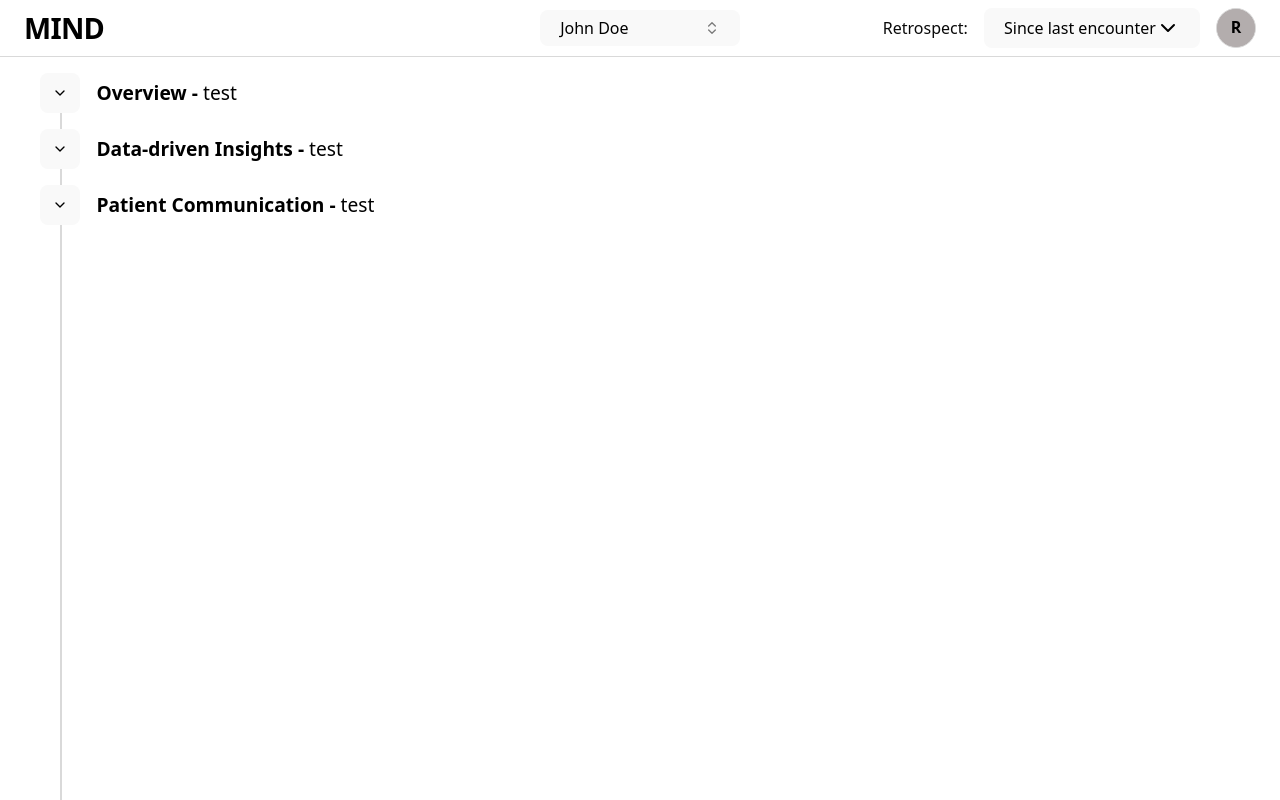
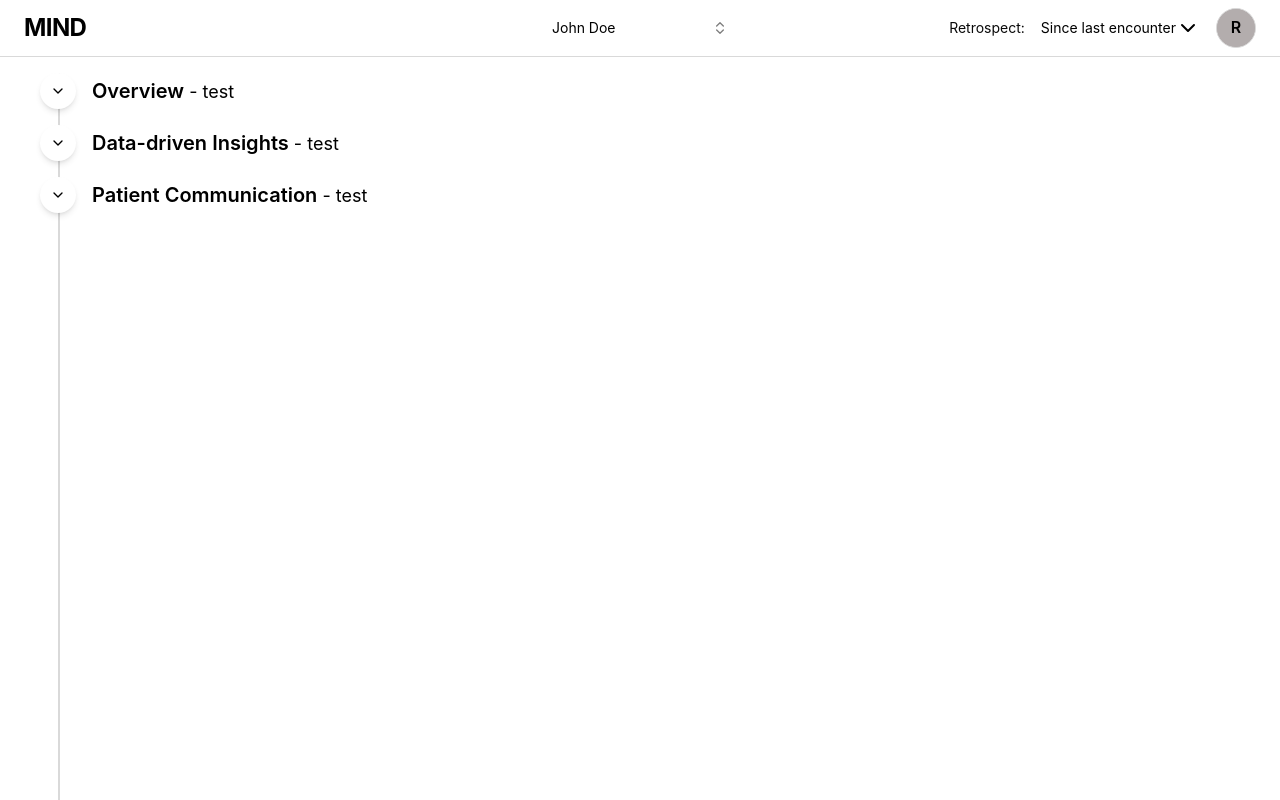
Before and after one commit to sea-lab-space/MIND, a React (Vite) app in the folder FE-mh-narrative-dashboard/: page / in a window 1280 px wide. Built offline with nearby package versions, Linux system fonts and the light colour scheme.

Commit message:
Update inline css

```diff
--- a/FE-mh-narrative-dashboard/src/App.tsx
+++ b/FE-mh-narrative-dashboard/src/App.tsx
@@ -58,7 +58,7 @@ function App() {
 
     <div className="flex-1 overflow-y-auto p-4 relative">
         {/* Connection line - spans full height of container */}
-        <div className="absolute left-15 top-4 bottom-0 w-0.5 bg-[#d9d9d9]" />
+        <div className="absolute left-14.5 top-4 bottom-0 w-0.5 bg-[#d9d9d9]" />
 
         {/* Content with left padding to avoid overlapping the line */}
         <div className="flex flex-col gap-4 pl-6">
--- a/FE-mh-narrative-dashboard/src/components/header.tsx
+++ b/FE-mh-narrative-dashboard/src/components/header.tsx
@@ -46,7 +46,7 @@ const Header: React.FC<HeaderProps> = (props) => {
       <div className="flex items-center justify-between px-6 py-2">
         {/* Left - Brand */}
         <div className="flex items-center w-1/3">
-          <h1 className="text-xl font-bold text-black tracking-tight">MIND</h1>
+          <h1 className="text-2xl font-bold text-black tracking-tight">MIND</h1>
         </div>
 
         {/* Center - Person Selector */}
@@ -57,7 +57,7 @@ const Header: React.FC<HeaderProps> = (props) => {
                 variant="ghost"
                 role="combobox"
                 aria-expanded={open}
-                className="w-[200px] justify-between bg-transparent hover:bg-gray-50 text-black font-normal"
+                className="w-[200px] justify-between hover:bg-gray-50 text-black font-normal"
               >
                 {selectedPerson}
                 <ChevronsUpDown className="ml-2 h-4 w-4 shrink-0 opacity-50" />
@@ -101,9 +101,9 @@ const Header: React.FC<HeaderProps> = (props) => {
 
         {/* Right - Retrospect Navigation and Avatar */}
         <div className="flex items-center gap-4 w-1/3 justify-end">
-          <p>Retrospect:</p>
+          <p className="text-sm">Retrospect:</p>
           <DropdownMenu>
-            <DropdownMenuTrigger className="flex bg-transparent hover:bg-gray-50 text-black font-normal h-[2.5em] items-center">
+            <DropdownMenuTrigger className="flex hover:bg-gray-50 text-black text-sm font-normal h-[2.5em] items-center">
               {selectedRetrospect}
               <ChevronDown />
             </DropdownMenuTrigger>
--- a/FE-mh-narrative-dashboard/src/components/section.tsx
+++ b/FE-mh-narrative-dashboard/src/components/section.tsx
@@ -9,9 +9,8 @@ const Section: React.FC<SectionProps> = (props) => {
     <div className="flex flex-col gap-4">
       <div className="flex items-center gap-4">
         <Button
-          variant="ghost"
           size="icon"
-          className="relative z-10 h-10 w-10"
+          className="relative rounded-full bg-white shadow-md transition-all hover:bg-gray-100 hover:shadow-lg"
           onClick={onClick}
         >
           <ChevronDown
@@ -20,15 +19,15 @@ const Section: React.FC<SectionProps> = (props) => {
             }`}
           />
         </Button>
-        <h2 className="text-2xl font-semibold text-[#000000]">
-          {title} -{" "}
-          <span className="text-2xl text-[#000000] font-normal">
-            {subtitle}
+        <h2 className="text-xl font-semibold text-[#000000]">
+          {title}
+          <span className="text-lg text-[#000000] font-normal">
+            {" "}- {subtitle}
           </span>
         </h2>
         {icon && <div className="flex-shrink-0">{icon}</div>}
       </div>
-      {children && <div className="px-15">{children}</div>}
+      {children && <div className="px-14">{children}</div>}
     </div>
   );
 };
--- a/FE-mh-narrative-dashboard/src/index.css
+++ b/FE-mh-narrative-dashboard/src/index.css
@@ -4,8 +4,8 @@
 @custom-variant dark (&:is(.dark *));
 
 :root {
-  font-family: system-ui, Avenir, Helvetica, Arial, sans-serif;
-  line-height: 1.5;
+  font-family: Inter, system-ui, Avenir, Helvetica, Arial, sans-serif;
+  line-height: 1.2;
   font-weight: 400;
 
   color-scheme: light dark;
@@ -48,78 +48,6 @@
   --sidebar-accent-foreground: oklch(0.205 0 0);
   --sidebar-border: oklch(0.922 0 0);
   --sidebar-ring: oklch(0.708 0 0);
-}
-
-a {
-  font-weight: 500;
-  color: #646cff;
-  text-decoration: inherit;
-}
-
-a:hover {
-  color: #535bf2;
-}
-
-body {
-  margin: 0;
-  /* display: flex;
-  place-items: center; */
-  min-width: 640px;
-  min-height: 100vh;
-  width: 100%;
-  /* padding: 1%; */
-  box-sizing: border-box;
-}
-
-h1 {
-  font-size: 1.8em;
-  line-height: 1.1;
-}
-
-h2 {
-  font-size: 1.2em;
-  line-height: 1.1;
-}
-
-span {
-  font-size: 1em;
-  line-height: 1.1;
-}
-
-button {
-  border-radius: 8px;
-  border: 1px solid transparent;
-  padding: 0.6em 1.2em;
-  font-size: 1em;
-  font-weight: 500;
-  font-family: inherit;
-  background-color: #1a1a1a;
-  cursor: pointer;
-  transition: border-color 0.25s;
-}
-
-button:hover {
-  border-color: #646cff;
-}
-
-button:focus,
-button:focus-visible {
-  outline: 4px auto -webkit-focus-ring-color;
-}
-
-@media (prefers-color-scheme: light) {
-  :root {
-    color: #213547;
-    background-color: #ffffff;
-  }
-
-  a:hover {
-    color: #747bff;
-  }
-
-  button {
-    background-color: #f9f9f9;
-  }
 }
 
 @theme inline {
```
